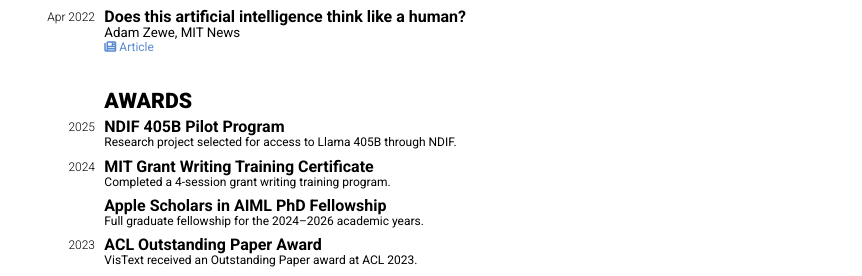
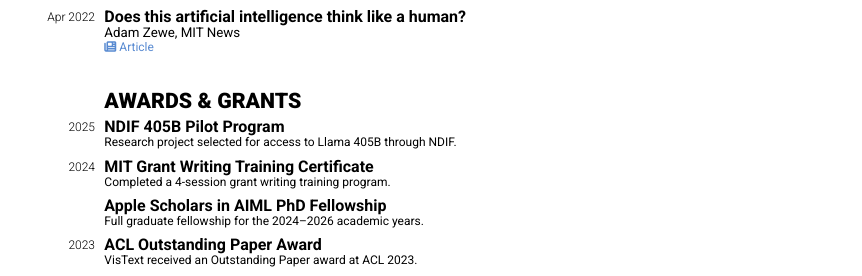
Before and after one commit to aboggust/aboggust.github.io, a Jekyll site: the page built from cv.markdown, in a window 1280 px wide and 900 px high, scrolled down 2943 px. Shown: the part 172-448 px from the top of the window, without its empty margins (216-1078 px from the left). Built offline with Jekyll 4.4.1, drawn with Linux system fonts in a browser that asks for light colours; nearby versions of some CDN libraries.

Commit message:
Update Awards and Grants title

```diff
--- a/cv.markdown
+++ b/cv.markdown
@@ -337,7 +337,7 @@ title: CV
 </div>
 
 <div id='awards' class='cv-section'>
-    <div class='cv-section-heading'>AWARDS</div>
+    <div class='cv-section-heading'>AWARDS & GRANTS</div>
     <div class='cv-section-content'>
     {% assign sorted_awards = site.data.awards | sort: 'date' | reverse %}
     {% assign last_year = "" %}
```
Also changed, not shown: 1 other file.
